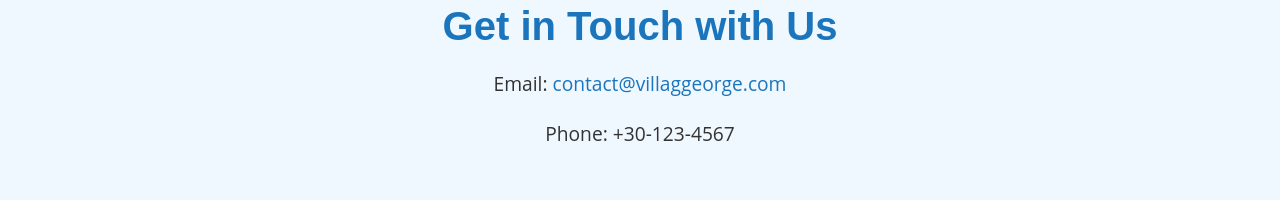
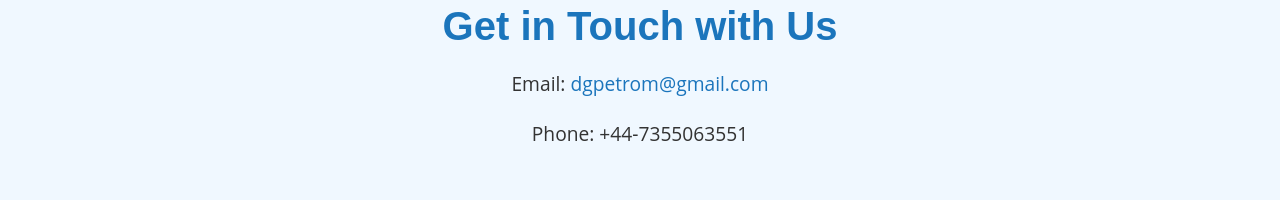
Before and after one commit to dgpetrom/VillaGeorge, a plain HTML site: page contact.html in a window 1280 px wide. Shown: the part 266-466 px from the top of the page. Drawn offline with Linux system fonts and the light colour scheme.

Commit message:
contat details

```diff
--- a/contact.html
+++ b/contact.html
@@ -23,8 +23,8 @@
 
     <section>
         <h2>Get in Touch with Us</h2>
-        <p>Email: <a href="mailto:contact@villaggeorge.com">contact@villaggeorge.com</a></p>
-        <p>Phone: +30-123-4567</p>
+        <p>Email: <a href="mailto:contact@villaggeorge.com">dgpetrom@gmail.com</a></p>
+        <p>Phone: +44-7355063551</p>
     </section>
 
     <footer>
```
